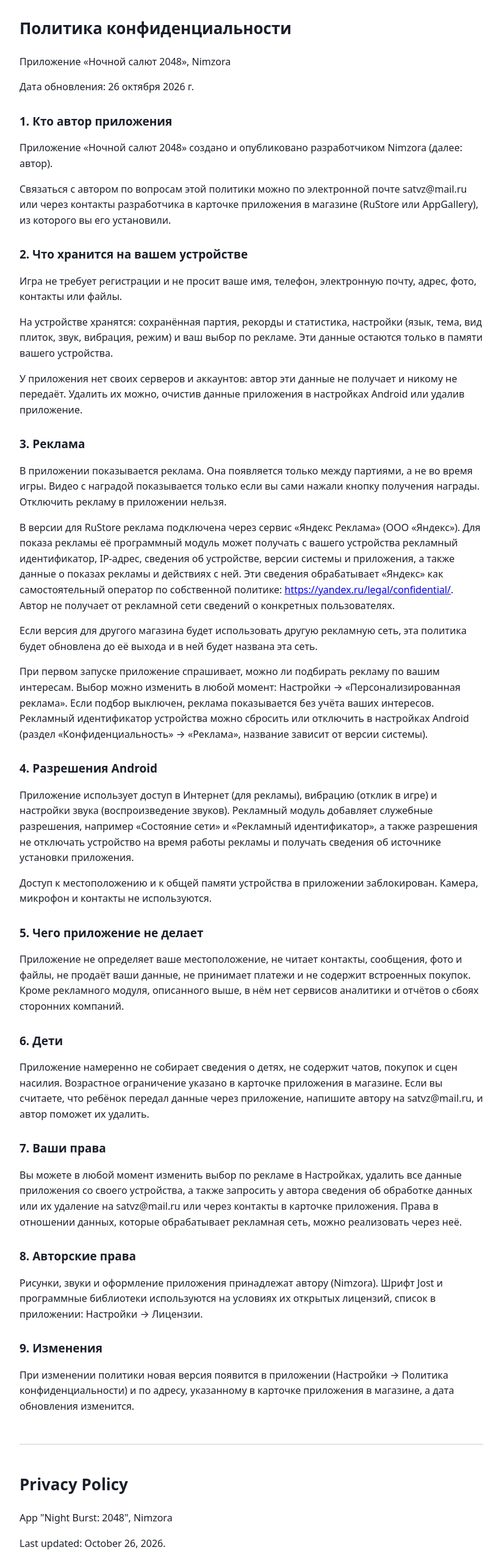
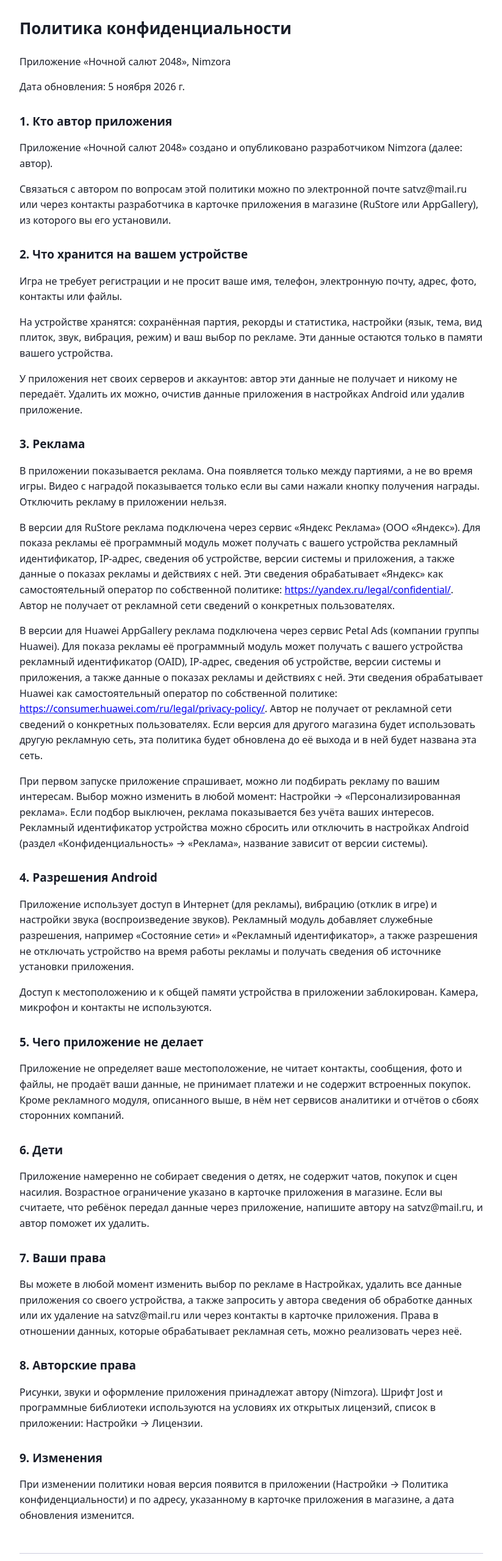
Before and after one commit to lowpi111/nimzora-privacy, a plain HTML site: page index.html in a window 1280 px wide. Shown: the part 20-2580 px from the top of the page at 61% size, without its empty margins (228-1051 px from the left). Drawn offline with Linux system fonts and the light colour scheme.

Commit message:
Update index.html

```diff
--- a/index.html
+++ b/index.html
@@ -15,7 +15,7 @@
 <section lang="ru">
 <h1>Политика конфиденциальности</h1>
 <p>Приложение «Ночной салют 2048», Nimzora</p>
-<p>Дата обновления: 26 октября 2026 г.</p>
+<p>Дата обновления: 5 ноября 2026 г.</p>
 <h2>1. Кто автор приложения</h2>
 <p>Приложение «Ночной салют 2048» создано и опубликовано разработчиком Nimzora (далее: автор).</p>
 <p>Связаться с автором по вопросам этой политики можно по электронной почте satvz@mail.ru или через контакты разработчика в карточке приложения в магазине (RuStore или AppGallery), из которого вы его установили.</p>
@@ -26,7 +26,7 @@
 <h2>3. Реклама</h2>
 <p>В приложении показывается реклама. Она появляется только между партиями, а не во время игры. Видео с наградой показывается только если вы сами нажали кнопку получения награды. Отключить рекламу в приложении нельзя.</p>
 <p>В версии для RuStore реклама подключена через сервис «Яндекс Реклама» (ООО «Яндекс»). Для показа рекламы её программный модуль может получать с вашего устройства рекламный идентификатор, IP-адрес, сведения об устройстве, версии системы и приложения, а также данные о показах рекламы и действиях с ней. Эти сведения обрабатывает «Яндекс» как самостоятельный оператор по собственной политике: <a href="https://yandex.ru/legal/confidential/">https://yandex.ru/legal/confidential/</a>. Автор не получает от рекламной сети сведений о конкретных пользователях.</p>
-<p>Если версия для другого магазина будет использовать другую рекламную сеть, эта политика будет обновлена до её выхода и в ней будет названа эта сеть.</p>
+<p>В версии для Huawei AppGallery реклама подключена через сервис Petal Ads (компании группы Huawei). Для показа рекламы её программный модуль может получать с вашего устройства рекламный идентификатор (OAID), IP-адрес, сведения об устройстве, версии системы и приложения, а также данные о показах рекламы и действиях с ней. Эти сведения обрабатывает Huawei как самостоятельный оператор по собственной политике: <a href="https://consumer.huawei.com/ru/legal/privacy-policy/">https://consumer.huawei.com/ru/legal/privacy-policy/</a>. Автор не получает от рекламной сети сведений о конкретных пользователях. Если версия для другого магазина будет использовать другую рекламную сеть, эта политика будет обновлена до её выхода и в ней будет названа эта сеть.</p>
 <p>При первом запуске приложение спрашивает, можно ли подбирать рекламу по вашим интересам. Выбор можно изменить в любой момент: Настройки → «Персонализированная реклама». Если подбор выключен, реклама показывается без учёта ваших интересов. Рекламный идентификатор устройства можно сбросить или отключить в настройках Android (раздел «Конфиденциальность» → «Реклама», название зависит от версии системы).</p>
 <h2>4. Разрешения Android</h2>
 <p>Приложение использует доступ в Интернет (для рекламы), вибрацию (отклик в игре) и настройки звука (воспроизведение звуков). Рекламный модуль добавляет служебные разрешения, например «Состояние сети» и «Рекламный идентификатор», а также разрешения не отключать устройство на время работы рекламы и получать сведения об источнике установки приложения.</p>
@@ -45,7 +45,7 @@
 <section lang="en">
 <h1>Privacy Policy</h1>
 <p>App &quot;Night Burst: 2048&quot;, Nimzora</p>
-<p>Last updated: October 26, 2026.</p>
+<p>Last updated: November 5, 2026.</p>
 <h2>1. Who makes the app</h2>
 <p>The app &quot;Night Burst: 2048&quot; is created and published by Nimzora (the author).</p>
 <p>To contact the author about this policy, write to satvz@mail.ru or use the developer contacts on the app's page in the store you installed it from (RuStore or AppGallery).</p>
@@ -56,7 +56,7 @@
 <h2>3. Ads</h2>
 <p>The app shows ads. They appear only between games, never during play. A rewarded video is shown only if you tap the button to get the reward. Ads cannot be turned off in the app.</p>
 <p>In the RuStore version, ads are provided by Yandex Ads (Yandex LLC). To show ads, its software module may receive from your device the advertising ID, IP address, device, system and app information, and data about ad impressions and interactions. Yandex processes this as an independent controller under its own policy: <a href="https://yandex.ru/legal/confidential/">https://yandex.ru/legal/confidential/</a>. The author receives no information about individual users from the ad network.</p>
-<p>If a version for another store uses a different ad network, this policy will be updated before that version is released and will name that network.</p>
+<p>In the Huawei AppGallery version, ads are provided by Petal Ads (Huawei group companies). To show ads, its software module may receive from your device the advertising ID (OAID), IP address, device, system and app information, and data about ad impressions and interactions. Huawei processes this as an independent controller under its own policy: <a href="https://consumer.huawei.com/en/legal/privacy-policy/">https://consumer.huawei.com/en/legal/privacy-policy/</a>. The author receives no information about individual users from the ad network. If a version for another store uses a different ad network, this policy will be updated before that version is released and will name that network.</p>
 <p>On first launch the app asks whether ads may be tailored to your interests. You can change this at any time: Settings → &quot;Personalized ads&quot;. When tailoring is off, ads are shown without using your interests. You can reset or disable your advertising ID in Android settings (Privacy → Ads; the name depends on the Android version).</p>
 <h2>4. Android permissions</h2>
 <p>The app uses Internet access (for ads), vibration (in-game feedback) and audio settings (playing sounds). The ad module adds service permissions such as network state and advertising ID, as well as permissions to keep the device awake while ads run and to read the install source of the app.</p>
```
